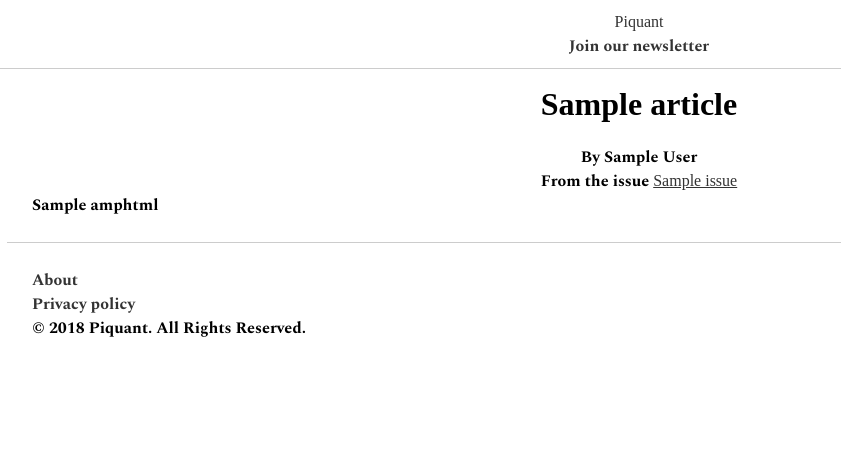
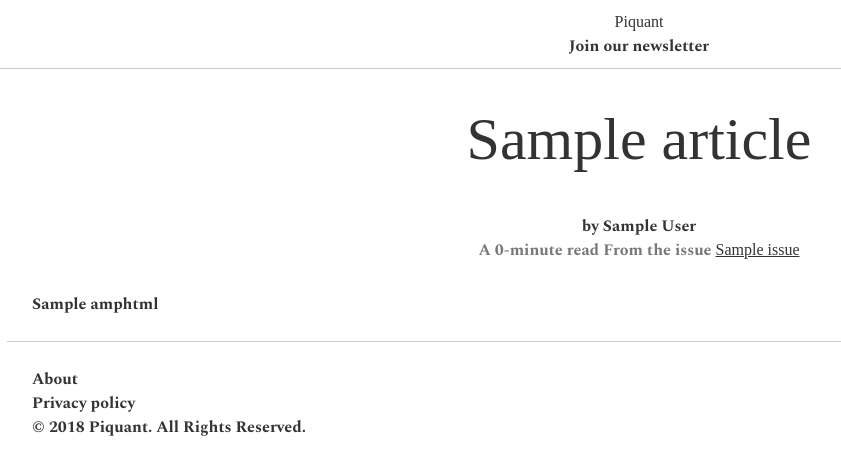
Before and after one commit to piquantmag/piquantmag, a Django app: template zine/templates/zine/article/amp.html in a window 1280 px wide. Shown: the top 475 px of the page, without its empty margins (1-842 px from the left). Run offline with Django 3.2, Linux system fonts and the light colour scheme; the template is opened without the code that fills it: most values are stand-ins (such as "Sample title", 1, 10 or a date in 2020); some libraries are stand-ins or nearby versions; some web fonts are replaced.

Commit message:
Update AMP markup and JSON-LD data

```diff
--- a/templates/__base_amp.html
+++ b/templates/__base_amp.html
@@ -38,6 +38,10 @@
             body {
                 font-size: 1.6rem;
                 font-family: 'Spectral', sans-serif;
+                color: #333333;
+            }
+            a {
+                color: #333333;
             }
             main {
                 padding: 25px;
@@ -45,12 +49,16 @@
             }
             p {
                 font-size: 1.8rem;
+                line-height: 1.5;
+                max-width: 750px;
+                margin: 0 auto;
+            }
+            p + p {
+                text-indent: 3rem;
+                margin-top: 2.25rem;
             }
             .piquant {
                 font-family: 'IM Fell English SC', serif;
-            }
-            a {
-                color: #333333;
             }
             ul, ol {
                 list-style: none;
@@ -74,6 +82,8 @@
             h1 {
                 font-family: 'IM Fell English SC', serif;
                 text-align: center;
+                font-size: 6rem;
+                font-weight: 400;
             }
             h2, h3, h4, h5, h6 {
                 font-family: 'Georgia';
@@ -90,14 +100,27 @@
             footer a {
                 text-decoration: none;
             }
+            footer a:hover {
+                text-decoration: underline;
+            }
+            .muted {
+                color: #777777;
+            }
+            .img-wrapper {
+                max-width: 250px;
+                margin: 0 auto;
+            }
         </style>
     </head>
     <body>
         {% include '__i_nav.html' %}
+
         <main>
-        {% block content %}{% endblock %}
+            {% block content %}{% endblock %}
         </main>
+
         {% include '__i_footer.html' with exclude_social_links=True %}
+
         {% if IS_PRODUCTION %}
         <amp-analytics type="googleanalytics">
             <script type="application/json">
--- a/zine/templates/zine/article/amp.html
+++ b/zine/templates/zine/article/amp.html
@@ -1,6 +1,7 @@
 {% extends '__base_amp.html' %}
 {% load i18n %}
 {% load static %}
+{% load readtime %}
 
 {% block canonical %}{% url 'zine:article' issue_slug=article.issue.slug article_slug=article.slug %}{% endblock %}
 
@@ -42,11 +43,26 @@
     <header>
         <h1>{{ article }}</h1>
         <span class="text-center">
-            By {{ article.authors.all|join:", " }}
+            by {{ article.authors.all|join:", " }}
         </span>
-        <span class="text-center">
-            {% trans 'From the issue' %} <a href="{% url 'zine:issue' article.issue.slug %}" class="piquant underline">{{ article.issue.title }}</a>
+        <span class="mtxs text-center muted">
+            {% blocktrans with minutes=article.html|striptags|readtime %}A {{ minutes }}-minute read{% endblocktrans %}
+            {% if article.issue %}
+                {% trans 'From the issue' %} <a href="{% url 'zine:issue' article.issue.slug %}" class="piquant underline">{{ article.issue.title }}</a>
+            {% endif %}
         </span>
+
+        {% if article.cover_image %}
+        <div class="img-wrapper">
+            <amp-img
+                src="{{ article.cover_image.image.url }}"
+                alt="{{ article.cover_image.alt_text }}"
+                height="{{ article.cover_image.image.height }}"
+                width="{{ article.cover_image.image.width }}"
+                layout="responsive"
+            ></amp-img>
+        </div>
+        {% endif %}
     </header>
     <article>
     {{ article.amphtml }}
```
Also changed, not shown: zine/templates/zine/article/view.html (+12 -6 lines).
